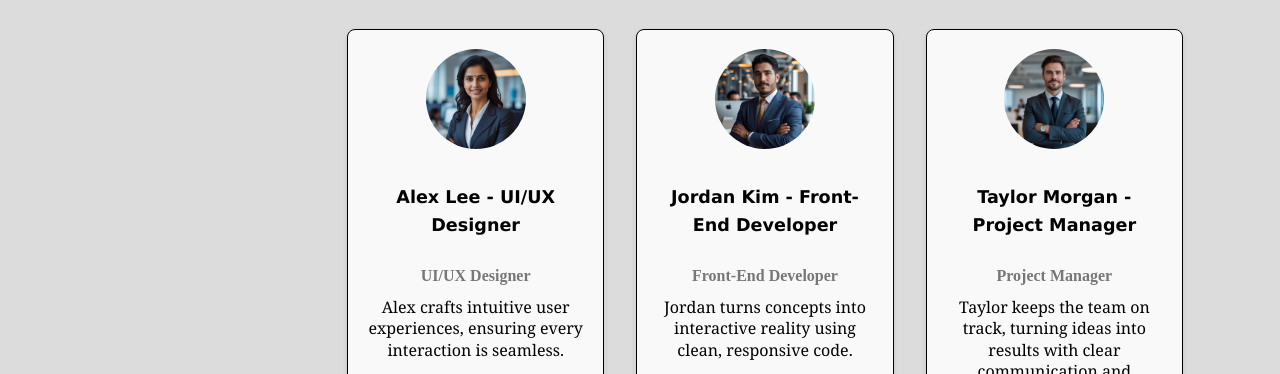
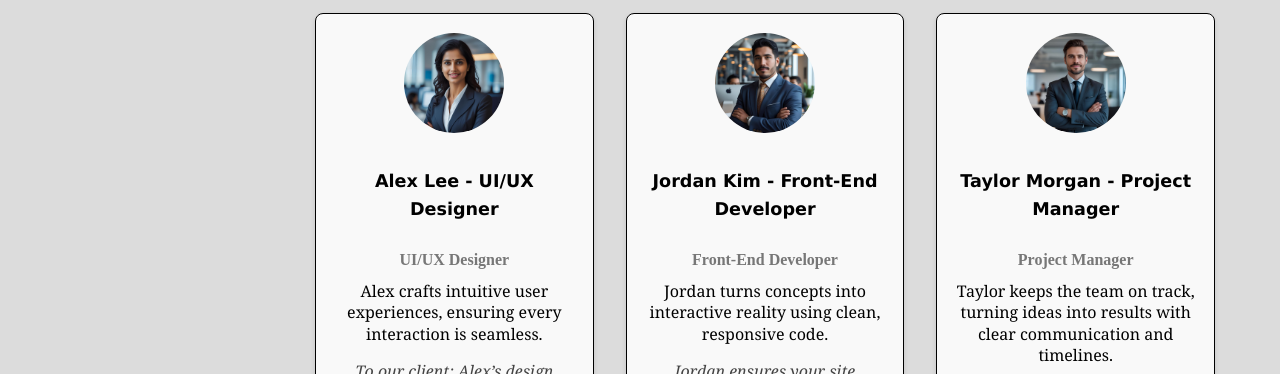
Before and after one commit to MsLuckycharm/WebTools, a plain HTML site: page team.html in a window 1280 px wide. Shown: the part 378-752 px from the top of the page. Drawn offline with Linux system fonts and the light colour scheme.

Commit message:
Update layout.css

```diff
--- a/css/layout.css
+++ b/css/layout.css
@@ -1,3 +1,11 @@
+/*Strutural elements styles */
+*,
+*:before,
+*:after {
+	margin: 0;
+	padding: 0;
+	box-sizing: inherit;
+}
 html {
   margin: 0;
   padding: 0;
@@ -253,8 +261,8 @@ nav a {
   align-items: flex-start;
   flex-wrap: wrap;
   gap: 2rem;
-  padding: 2rem;
-  margin: 0 auto 2rem auto;
+  padding: 1rem 0;
+  margin: 0 auto 1rem;
   max-width:  900px;
   text-align: center;
   line-height: 1.6;
```
